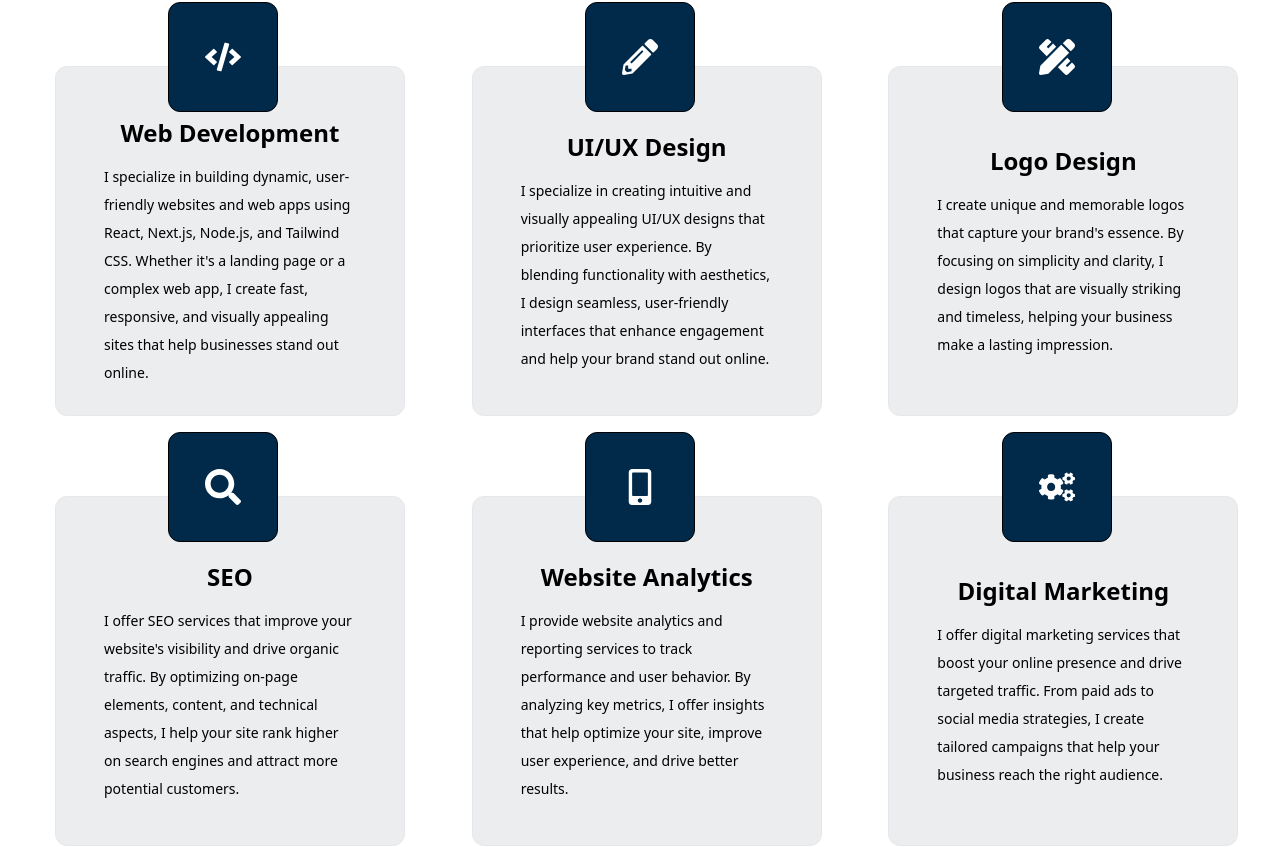
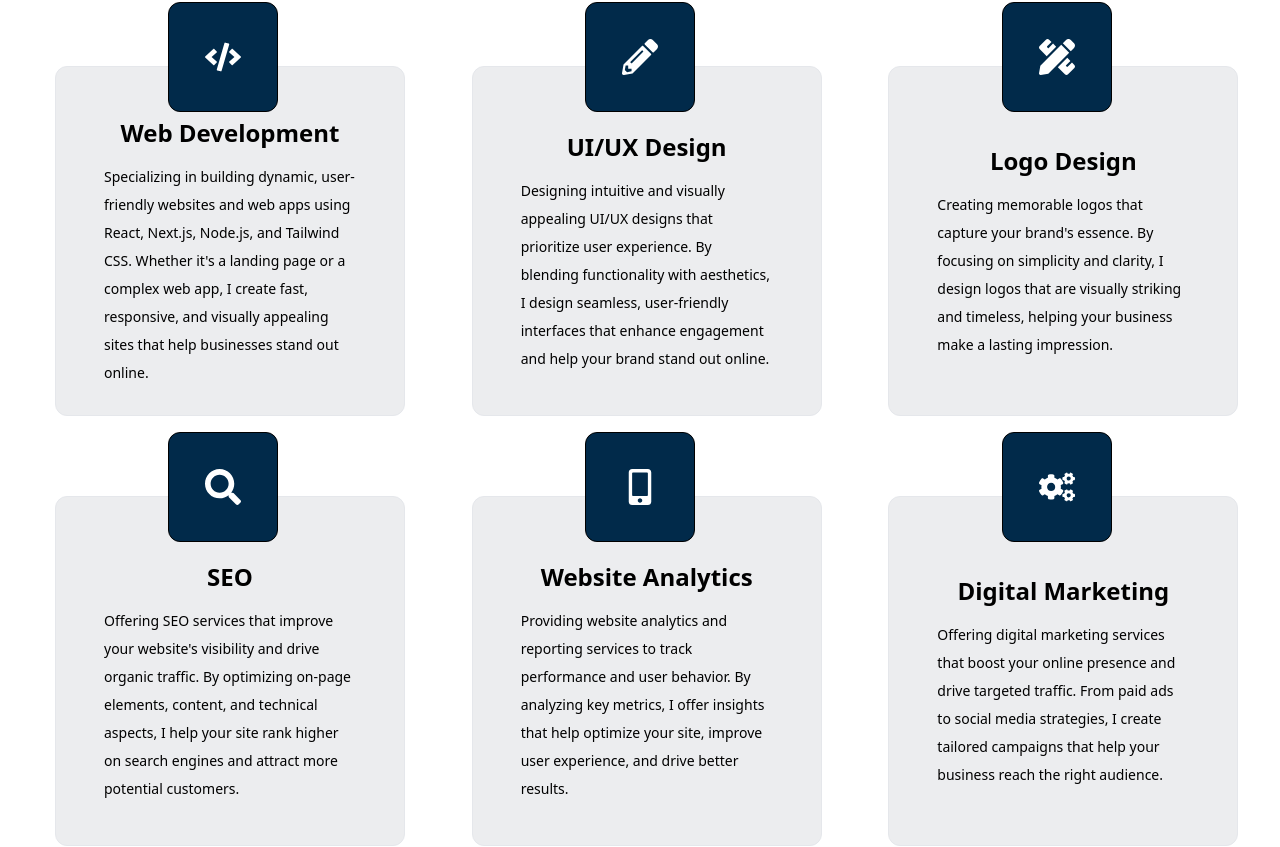
Before and after one commit to BerylBrothers/Paint-Website, a Next.js app: page / in a window 1280 px wide. Shown: the part 2531-3378 px from the top of the page. Built offline with nearby package versions, Linux system fonts and the light colour scheme.

Commit message:
Updated projects content

```diff
--- a/app/aqua/page.jsx
+++ b/app/aqua/page.jsx
@@ -85,7 +85,7 @@ const Aqua = () => {
                                 <h3 className="text-black text-center xl:text-left mb-4">Results</h3>
                                 {/* Paragraph with max-width */}
                                 <p className="max-w-[600px] text-left mb-6">
-                                    The Lotus Garden website features a clean, elegant design that reflects the restaurant's authentic Asian flavors and inviting atmosphere. The interactive menu showcases a variety of dishes with high-quality images and detailed descriptions, while the About Us section shares the restaurant's story and dedication to quality.
+                                The Aqua Solutions Plumbing website successfully increased online visibility, driving more organic traffic through improved SEO and a user-friendly design. The streamlined layout and intuitive navigation led to a higher conversion rate, with more customers booking services directly through the integrated booking system. The mobile-first design ensured that users across all devices had a seamless experience, contributing to higher engagement and longer time spent on the site. Overall, the website enhanced the company's online presence, built trust with potential clients through professional imagery, and significantly improved customer interaction with the brand.
                                 </p>
                             </div>
                         </div>
--- a/app/services/page.jsx
+++ b/app/services/page.jsx
@@ -54,7 +54,7 @@ const services = [
 
 const Services = () => {
   return (
-    <section className=' flex flex-col justify-center py-6 xl:py-0'>
+    <section className=' flex flex-col justify-center'>
      <div // initial={{opacity: 0}} animate={{opacity: 1, transition:{delay: 2.4, duration:0.4, ease:"easeIn"},}}
      className=" py-12">
      <div className='border-b border-white w-full'>
--- a/app/work/page.jsx
+++ b/app/work/page.jsx
@@ -55,7 +55,7 @@ const projects = [
     num: '02',
     category: 'frontend',
     title: 'Bowl & Soul',
-    description: "The Lotus Garden website features a clean, elegant design that reflects the restaurant's authentic Asian flavors and inviting atmosphere. The interactive menu showcases a variety of dishes with high-quality images and detailed descriptions, while the About Us section shares the restaurant's story and dedication to quality.",
+    description: "The Bowl & Soul website features a clean, elegant design that reflects the restaurant's authentic Asian flavors and inviting atmosphere. The interactive menu showcases a variety of dishes with high-quality images and detailed descriptions, while the About Us section shares the restaurant's story and dedication to quality.",
     stack:[
       {
         name:< FaFigma />
--- a/components/Services.jsx
+++ b/components/Services.jsx
@@ -9,34 +9,34 @@ const services = [
       icons: <FaCode />,
       title:'Web Development',
       description:
-      "I specialize in building dynamic, user-friendly websites and web apps using React, Next.js, Node.js, and Tailwind CSS. Whether it's a landing page or a complex web app, I create fast, responsive, and visually appealing sites that help businesses stand out online.",
+      "Specializing in building dynamic, user-friendly websites and web apps using React, Next.js, Node.js, and Tailwind CSS. Whether it's a landing page or a complex web app, I create fast, responsive, and visually appealing sites that help businesses stand out online.",
     },{
       icons:<FaPencilAlt />,
       title:'UI/UX Design',
       description:
-      "I specialize in creating intuitive and visually appealing UI/UX designs that prioritize user experience. By blending functionality with aesthetics, I design seamless, user-friendly interfaces that enhance engagement and help your brand stand out online.",
+      "Designing intuitive and visually appealing UI/UX designs that prioritize user experience. By blending functionality with aesthetics, I design seamless, user-friendly interfaces that enhance engagement and help your brand stand out online.",
     },{
       icons:<FaPencilRuler />,
       title:'Logo Design',
       description:
-      "I create unique and memorable logos that capture your brand's essence. By focusing on simplicity and clarity, I design logos that are visually striking and timeless, helping your business make a lasting impression.",
+      "Creating memorable logos that capture your brand's essence. By focusing on simplicity and clarity, I design logos that are visually striking and timeless, helping your business make a lasting impression.",
     },{
       icons:<FaSearch />,
       title:'SEO',
       description:
-      "I offer SEO services that improve your website's visibility and drive organic traffic. By optimizing on-page elements, content, and technical aspects, I help your site rank higher on search engines and attract more potential customers.",
+      "Offering SEO services that improve your website's visibility and drive organic traffic. By optimizing on-page elements, content, and technical aspects, I help your site rank higher on search engines and attract more potential customers.",
     },
     {
       icons:<FaMobileAlt />,
     title:'Website Analytics',
     description:
-    "I provide website analytics and reporting services to track performance and user behavior. By analyzing key metrics, I offer insights that help optimize your site, improve user experience, and drive better results.",
+    "Providing website analytics and reporting services to track performance and user behavior. By analyzing key metrics, I offer insights that help optimize your site, improve user experience, and drive better results.",
       },
       {
         icons:<FaCogs />,
     title:'Digital Marketing',
     description:
-    "I offer digital marketing services that boost your online presence and drive targeted traffic. From paid ads to social media strategies, I create tailored campaigns that help your business reach the right audience.",
+    "Offering digital marketing services that boost your online presence and drive targeted traffic. From paid ads to social media strategies, I create tailored campaigns that help your business reach the right audience.",
       },
   ]
 
--- a/components/Work.jsx
+++ b/components/Work.jsx
@@ -51,7 +51,7 @@ const projects = [
   },
   {
     title: 'Pulse Fitness',
-    description: "I created a sleek and user-friendly website for Pulse Fitness that showcases the gym's offerings in a modern and engaging way. The design emphasizes simplicity and ease of navigation, highlighting key features like membership options, class schedules, and contact information blah blah blah blah.",
+    description: "Pulse Fitness has a sleek and user-friendly website for Pulse Fitness that showcases the gym's offerings in a modern and engaging way. The design emphasizes simplicity and ease of navigation, highlighting key features like membership options, class schedules, and contact information.",
     href:"/pulse",
     stack:[
       {
```
Also changed, not shown: app/lotus/page.jsx (+6 -3 lines), app/pulse/page.jsx (+6 -3 lines).
